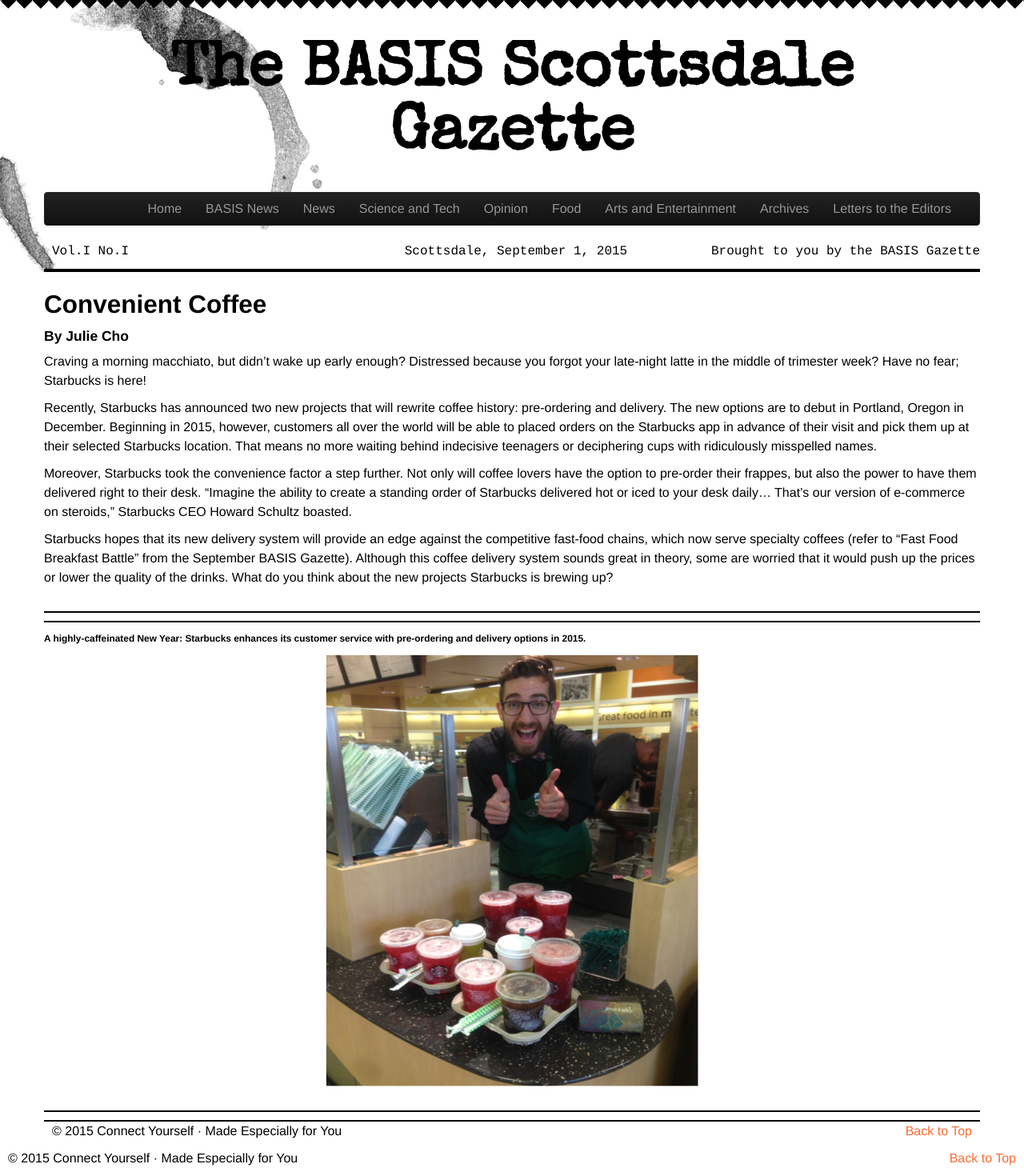
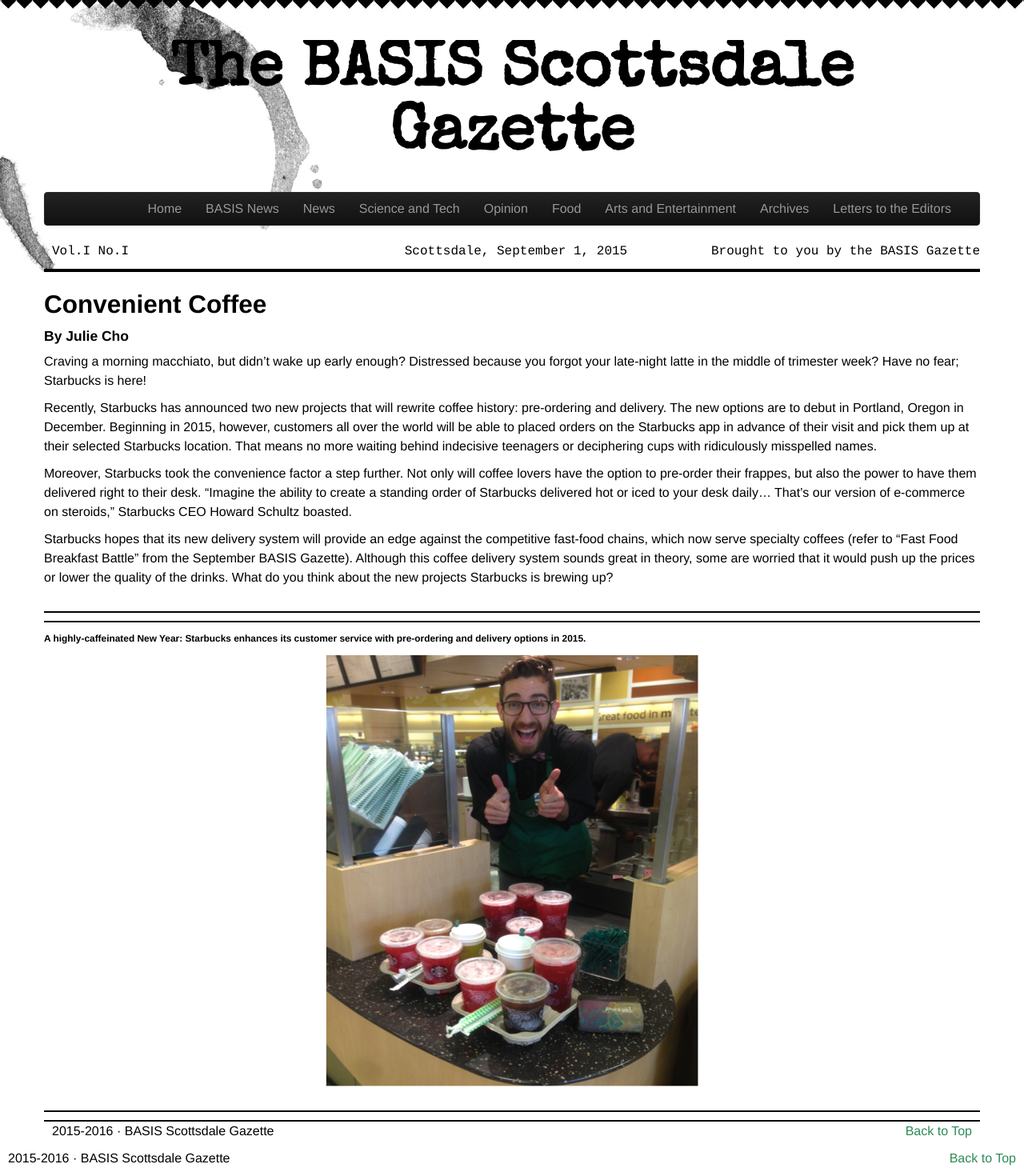
Before and after one commit to Awake99/Awake99.github.io, a Jekyll site: the page built from food/_posts/2014-11-06-coffee.md, in a window 1280 px wide. Shown: the whole page at 80% size. Built offline with Jekyll 4.4.1, drawn with Linux system fonts in a browser that asks for light colours; nearby versions of some CDN libraries.

Commit message:
Footer
Adjusting the footer for each page

```diff
--- a/_layouts/article.html
+++ b/_layouts/article.html
@@ -20,9 +20,9 @@
 
 <hr style="color:black; border-width:2px; border-color:black; margin: 0px; margin-top: 30px; padding-bottom: 10px;">
 <footer>
-        <p class="pull-right"><a href="#" style="color:#fa6b33;padding-right:10px;">Back to Top</a></p>
-        <p style="padding-left:10px;"> &copy; 2015 Connect Yourself &middot; Made Especially for You</p>
-   </footer>
+        <p class="pull-right"><a href="#" style="color:#2E8B57;padding-right:10px;">Back to Top</a></p>
+        <p style="padding-left:10px;"> 2015-2016 &middot; BASIS Scottsdale Gazette</p>
+</footer>
 <script src="http://code.jquery.com/jquery-1.10.1.min.js"></script>
   <script src=”js/bootstrap.js”></script>
 </body>
--- a/_layouts/default.html
+++ b/_layouts/default.html
@@ -93,8 +93,8 @@
 
   </div>
   <footer>
-        <p class="pull-right"><a href="#" style="color:#fa6b33;padding-right:10px;">Back to Top</a></p>
-        <p style="padding-left:10px;"> &copy; 2015 Connect Yourself &middot; Made Especially for You</p>
+        <p class="pull-right"><a href="#" style="color:#2E8B57;padding-right:10px;">Back to Top</a></p>
+        <p style="padding-left:10px;"> 2015-2016 &middot; BASIS Scottsdale Gazette</p>
   </footer>
   <script src="http://code.jquery.com/jquery-1.10.1.min.js"></script>
   <script src=”js/bootstrap.js”></script>
```
